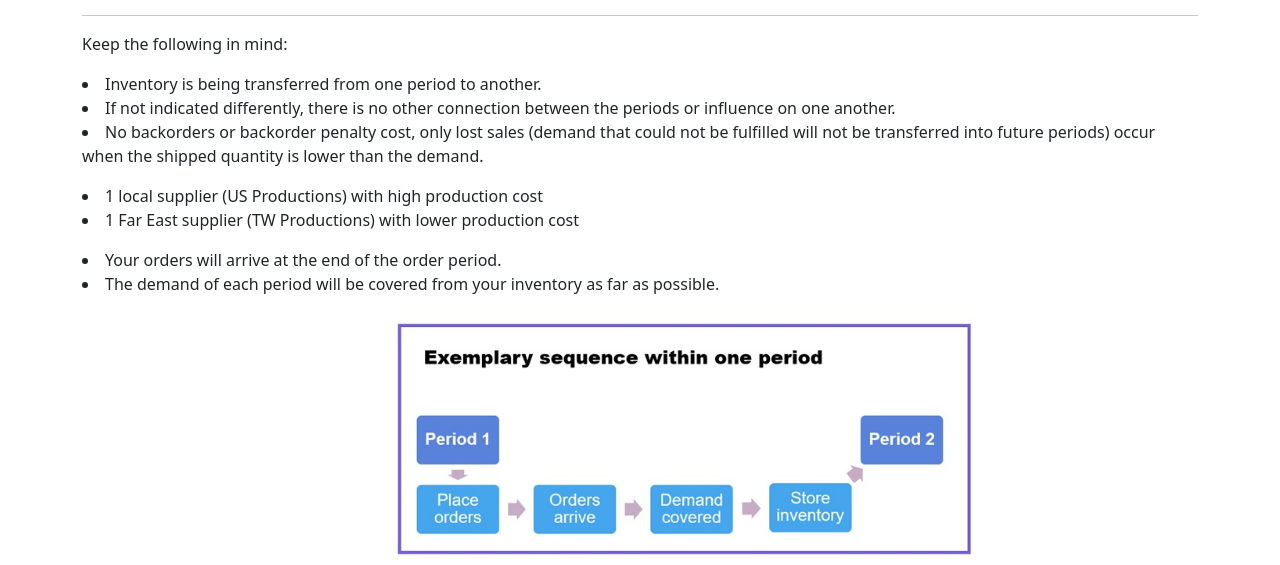
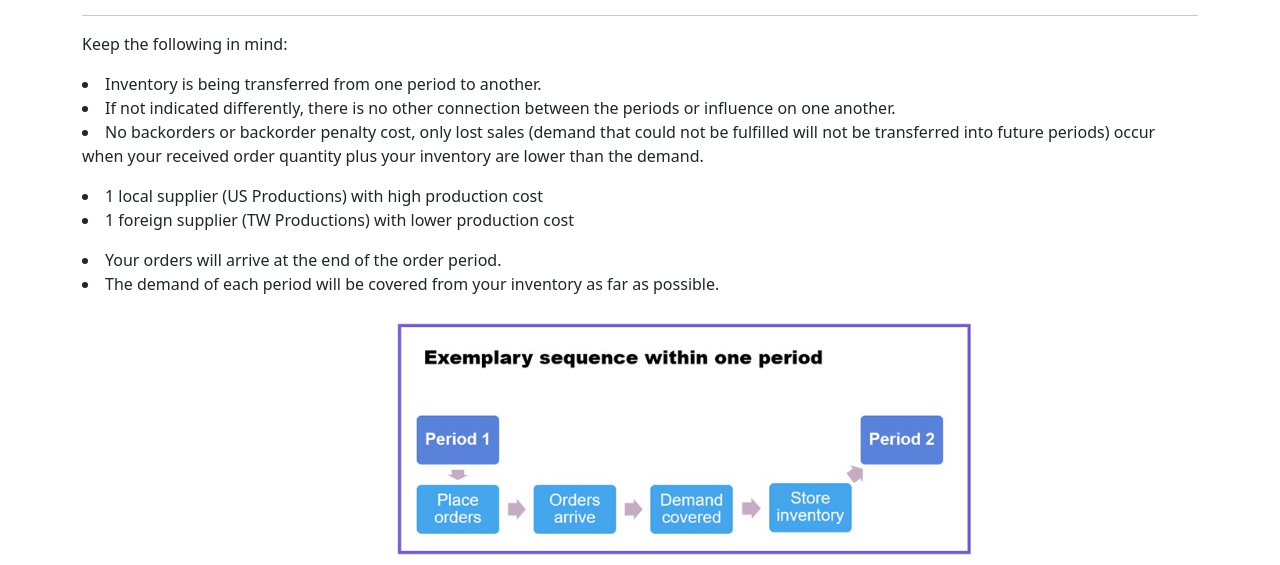
Before and after one commit to rreiners/SCM-Games, a Flask app: page / in a window 1280 px wide. Shown: the part 517-1082 px from the top of the page. Run offline with Flask 2, Linux system fonts and the light colour scheme; data comes from the database, SQL or seed files in the repository.

Commit message:
small changes in instructions

```diff
--- a/templates/home.html
+++ b/templates/home.html
@@ -26,11 +26,11 @@
         <p class="font-weight-bold">Keep the following in mind:</p>
             <p> <li>Inventory is being transferred from one period to another.</li>
 				<li>If not indicated differently, there is no other connection between the periods or influence on one another.</li>
-				<li>No backorders or backorder penalty cost, only lost sales (demand that could not be fulfilled will not be transferred into future periods) occur when the shipped quantity is lower than the demand. </li>
+				<li>No backorders or backorder penalty cost, only lost sales (demand that could not be fulfilled will not be transferred into future periods) occur when your received order quantity plus your inventory are lower than the demand. </li>
 			</p>
 			<p>
 				<li>1 local supplier (US Productions) with high production cost </li>
-				<li>1 Far East supplier (TW Productions) with lower production cost </li>
+				<li>1 foreign supplier (TW Productions) with lower production cost </li>
 			</p>
 			<p>
 				<li>Your orders will arrive at the end of the order period.</li>
--- a/templates/round1.html
+++ b/templates/round1.html
@@ -43,11 +43,11 @@
 										<p> Keep the following in mind:</p>
 										<p> <li>Inventory is being transferred from one period to another.</li>
 											<li>If not indicated differently, there is no other connection between the periods or influence on one another.</li>
-											<li>No backorders or backorder penalty cost, only lost sales (demand that could not be fulfilled will not be transferred into future periods) occur when the shipped quantity is lower than the demand. </li>
+											<li>No backorders or backorder penalty cost, only lost sales (demand that could not be fulfilled will not be transferred into future periods) occur when your received order quantity plus your inventory are lower than the demand. </li>
 										</p>
 										<p>
 											<li>1 local supplier (US Productions) with high production cost </li>
-											<li>1 Far East supplier (TW Productions) with lower production cost </li>
+											<li>1 foreign supplier (TW Productions) with lower production cost </li>
 										</p>
 										<p>
 											<li>Your orders will arrive at the end of the order period.</li>
--- a/templates/round1_feedback.html
+++ b/templates/round1_feedback.html
@@ -42,11 +42,11 @@
 										<p> Keep the following in mind:</p>
 										<p> <li>Inventory is being transferred from one period to another.</li>
 											<li>If not indicated differently, there is no other connection between the periods or influence on one another.</li>
-											<li>No backorders or backorder penalty cost, only lost sales (demand that could not be fulfilled will not be transferred into future periods) occur when the shipped quantity is lower than the demand. </li>
+											<li>No backorders or backorder penalty cost, only lost sales (demand that could not be fulfilled will not be transferred into future periods) occur when your received order quantity plus your inventory are lower than the demand. </li>
 										</p>
 										<p>
 											<li>1 local supplier (US Productions) with high production cost </li>
-											<li>1 Far East supplier (TW Productions) with lower production cost </li>
+											<li>1 foreign supplier (TW Productions) with lower production cost </li>
 										</p>
 										<p>
 											<li>Your orders will arrive at the end of the order period.</li>
@@ -140,7 +140,7 @@
 						</tbody>
 					</table>
 
-					<p class="pb-5"> Inventory level after receiving orders: <b>{{ inventory }}</b></p>
+					<p class="pb-5"> Inventory level after fulfilling demand: <b>{{ inventory }}</b></p>
 
 					<p class="text-primary pt-4"style ="text-align:center"> Please watch this video since it contains important information from you CEO.</p>
 					{% if order_TW == 0 %}
--- a/templates/round2.html
+++ b/templates/round2.html
@@ -43,11 +43,11 @@
 										<p> Keep the following in mind:</p>
 										<p> <li>Inventory is being transferred from one period to another.</li>
 											<li>If not indicated differently, there is no other connection between the periods or influence on one another.</li>
-											<li>No backorders or backorder penalty cost, only lost sales (demand that could not be fulfilled will not be transferred into future periods) occur when the shipped quantity is lower than the demand. </li>
+											<li>No backorders or backorder penalty cost, only lost sales (demand that could not be fulfilled will not be transferred into future periods) occur when your received order quantity plus your inventory are lower than the demand. </li>
 										</p>
 										<p>
 											<li>1 local supplier (US Productions) with high production cost </li>
-											<li>1 Far East supplier (TW Productions) with lower production cost </li>
+											<li>1 foreign supplier (TW Productions) with lower production cost </li>
 										</p>
 										<p>
 											<li>Your orders will arrive at the end of the order period.</li>
--- a/templates/round2_feedback.html
+++ b/templates/round2_feedback.html
@@ -43,11 +43,11 @@
 										<p> Keep the following in mind:</p>
 										<p> <li>Inventory is being transferred from one period to another.</li>
 											<li>If not indicated differently, there is no other connection between the periods or influence on one another.</li>
-											<li>No backorders or backorder penalty cost, only lost sales (demand that could not be fulfilled will not be transferred into future periods) occur when the shipped quantity is lower than the demand. </li>
+											<li>No backorders or backorder penalty cost, only lost sales (demand that could not be fulfilled will not be transferred into future periods) occur when your received order quantity plus your inventory are lower than the demand. </li>
 										</p>
 										<p>
 											<li>1 local supplier (US Productions) with high production cost </li>
-											<li>1 Far East supplier (TW Productions) with lower production cost </li>
+											<li>1 foreign supplier (TW Productions) with lower production cost </li>
 										</p>
 										<p>
 											<li>Your orders will arrive at the end of the order period.</li>
@@ -150,7 +150,7 @@
 						</tbody>
 					</table>
 
-					<p class="pb-5"> Inventory level after receiving orders: {{ inventory }}
+					<p class="pb-5"> Inventory level after fulfilling demand: {{ inventory }}
 
                 </div>
             </div>
--- a/templates/round3.html
+++ b/templates/round3.html
@@ -44,11 +44,11 @@
 										<p> Keep the following in mind:</p>
 										<p> <li>Inventory is being transferred from one period to another.</li>
 											<li>If not indicated differently, there is no other connection between the periods or influence on one another.</li>
-											<li>No backorders or backorder penalty cost, only lost sales (demand that could not be fulfilled will not be transferred into future periods) occur when the shipped quantity is lower than the demand. </li>
+											<li>No backorders or backorder penalty cost, only lost sales (demand that could not be fulfilled will not be transferred into future periods) occur when your received order quantity plus your inventory are lower than the demand. </li>
 										</p>
 										<p>
 											<li>1 local supplier (US Productions) with high production cost </li>
-											<li>1 Far East supplier (TW Productions) with lower production cost </li>
+											<li>1 foreign supplier (TW Productions) with lower production cost </li>
 										</p>
 										<p>
 											<li>Your orders will arrive at the end of the order period.</li>
--- a/templates/round3_feedback.html
+++ b/templates/round3_feedback.html
@@ -44,11 +44,11 @@
 										<p> Keep the following in mind:</p>
 										<p> <li>Inventory is being transferred from one period to another.</li>
 											<li>If not indicated differently, there is no other connection between the periods or influence on one another.</li>
-											<li>No backorders or backorder penalty cost, only lost sales (demand that could not be fulfilled will not be transferred into future periods)occur when the shipped quantity is lower than the demand. </li>
+											<li>No backorders or backorder penalty cost, only lost sales (demand that could not be fulfilled will not be transferred into future periods)occur when your received order quantity plus your inventory are lower than the demand. </li>
 										</p>
 										<p>
 											<li>1 local supplier (US Productions) with high production cost </li>
-											<li>1 Far East supplier (TW Productions) with lower production cost </li>
+											<li>1 foreign supplier (TW Productions) with lower production cost </li>
 										</p>
 										<p>
 											<li>Your orders will arrive at the end of the order period.</li>
@@ -141,7 +141,7 @@
 						</tbody>
 					</table>
 
-					<p class="pb-5"> Inventory level after receiving orders: {{ inventory }}
+					<p class="pb-5"> Inventory level after fulfilling demand: {{ inventory }}
 
                 </div>
             </div>
--- a/templates/round4.html
+++ b/templates/round4.html
@@ -45,11 +45,11 @@
 										<p> Keep the following in mind:</p>
 										<p> <li>Inventory is being transferred from one period to another.</li>
 											<li>If not indicated differently, there is no other connection between the periods or influence on one another.</li>
-											<li>No backorders or backorder penalty cost, only lost sales (demand that could not be fulfilled will not be transferred into future periods) occur when the shipped quantity is lower than the demand. </li>
+											<li>No backorders or backorder penalty cost, only lost sales (demand that could not be fulfilled will not be transferred into future periods) occur when your received order quantity plus your inventory are lower than the demand. </li>
 										</p>
 										<p>
 											<li>1 local supplier (US Productions) with high production cost </li>
-											<li>1 Far East supplier (TW Productions) with lower production cost </li>
+											<li>1 foreign supplier (TW Productions) with lower production cost </li>
 										</p>
 										<p>
 											<li>Your orders will arrive at the end of the order period.</li>
--- a/templates/round4_feedback.html
+++ b/templates/round4_feedback.html
@@ -45,11 +45,11 @@
 										<p> Keep the following in mind:</p>
 										<p> <li>Inventory is being transferred from one period to another.</li>
 											<li>If not indicated differently, there is no other connection between the periods or influence on one another.</li>
-											<li>No backorders or backorder penalty cost, only lost sales (demand that could not be fulfilled will not be transferred into future periods) occur when the shipped quantity is lower than the demand. </li>
+											<li>No backorders or backorder penalty cost, only lost sales (demand that could not be fulfilled will not be transferred into future periods) occur when your received order quantity plus your inventory are lower than the demand.</li>
 										</p>
 										<p>
 											<li>1 local supplier (US Productions) with high production cost </li>
-											<li>1 Far East supplier (TW Productions) with lower production cost </li>
+											<li>1 foreign supplier (TW Productions) with lower production cost </li>
 										</p>
 										<p>
 											<li>Your orders will arrive at the end of the order period.</li>
@@ -142,7 +142,7 @@
 						</tbody>
 					</table>
 
-					<p class="pb-5"> Inventory level after receiving orders: {{ inventory }}
+					<p class="pb-5"> Inventory level after fulfilling demand: {{ inventory }}
 
                 </div>
             </div>
--- a/templates/round5.html
+++ b/templates/round5.html
@@ -46,11 +46,11 @@
 										<p> Keep the following in mind:</p>
 										<p> <li>Inventory is being transferred from one period to another.</li>
 											<li>If not indicated differently, there is no other connection between the periods or influence on one another.</li>
-											<li>No backorders or backorder penalty cost, only lost sales (demand that could not be fulfilled will not be transferred into future periods) occur when the shipped quantity is lower than the demand. </li>
+											<li>No backorders or backorder penalty cost, only lost sales (demand that could not be fulfilled will not be transferred into future periods) occur when your received order quantity plus your inventory are lower than the demand. </li>
 										</p>
 										<p>
 											<li>1 local supplier (US Productions) with high production cost </li>
-											<li>1 Far East supplier (TW Productions) with lower production cost </li>
+											<li>1 foreign supplier (TW Productions) with lower production cost </li>
 										</p>
 										<p>
 											<li>Your orders will arrive at the end of the order period.</li>
--- a/templates/round5_feedback.html
+++ b/templates/round5_feedback.html
@@ -46,11 +46,11 @@
 										<p> Keep the following in mind:</p>
 										<p> <li>Inventory is being transferred from one period to another.</li>
 											<li>If not indicated differently, there is no other connection between the periods or influence on one another.</li>
-											<li>No backorders or backorder penalty cost, only lost sales (demand that could not be fulfilled will not be transferred into future periods) occur when the shipped quantity is lower than the demand. </li>
+											<li>No backorders or backorder penalty cost, only lost sales (demand that could not be fulfilled will not be transferred into future periods) occur when your received order quantity plus your inventory are lower than the demand. </li>
 										</p>
 										<p>
 											<li>1 local supplier (US Productions) with high production cost </li>
-											<li>1 Far East supplier (TW Productions) with lower production cost </li>
+											<li>1 foreign supplier (TW Productions) with lower production cost </li>
 										</p>
 										<p>
 											<li>Your orders will arrive at the end of the order period.</li>
@@ -145,7 +145,7 @@
 						</tbody>
 					</table>
 
-					<p class="pb-5"> Inventory level after receiving orders: {{ inventory }}
+					<p class="pb-5"> Inventory level after fulfilling demand: {{ inventory }}
 
                 </div>
             </div>
--- a/templates/round6.html
+++ b/templates/round6.html
@@ -47,11 +47,11 @@
 										<p> Keep the following in mind:</p>
 										<p> <li>Inventory is being transferred from one period to another.</li>
 											<li>If not indicated differently, there is no other connection between the periods or influence on one another.</li>
-											<li>No backorders or backorder penalty cost, only lost sales (demand that could not be fulfilled will not be transferred into future periods) occur when the shipped quantity is lower than the demand. </li>
+											<li>No backorders or backorder penalty cost, only lost sales (demand that could not be fulfilled will not be transferred into future periods) occur when your received order quantity plus your inventory are lower than the demand. </li>
 										</p>
 										<p>
 											<li>1 local supplier (US Productions) with high production cost </li>
-											<li>1 Far East supplier (TW Productions) with lower production cost </li>
+											<li>1 foreign supplier (TW Productions) with lower production cost </li>
 										</p>
 										<p>
 											<li>Your orders will arrive at the end of the order period.</li>
--- a/templates/round6_feedback.html
+++ b/templates/round6_feedback.html
@@ -47,11 +47,11 @@
 										<p> Keep the following in mind:</p>
 										<p> <li>Inventory is being transferred from one period to another.</li>
 											<li>If not indicated differently, there is no other connection between the periods or influence on one another.</li>
-											<li>No backorders or backorder penalty cost, only lost sales (demand that could not be fulfilled will not be transferred into future periods) occur when the shipped quantity is lower than the demand. </li>
+											<li>No backorders or backorder penalty cost, only lost sales (demand that could not be fulfilled will not be transferred into future periods) occur when your received order quantity plus your inventory are lower than the demand. </li>
 										</p>
 										<p>
 											<li>1 local supplier (US Productions) with high production cost </li>
-											<li>1 Far East supplier (TW Productions) with lower production cost </li>
+											<li>1 foreign supplier (TW Productions) with lower production cost </li>
 										</p>
 										<p>
 											<li>Your orders will arrive at the end of the order period.</li>
@@ -144,7 +144,7 @@
 						</tbody>
 					</table>
 
-					<p class="pb-5"> Inventory level after receiving orders: {{ inventory }}
+					<p class="pb-5"> Inventory level after fulfilling demand: {{ inventory }}
 
                 </div>
             </div>
--- a/templates/round7.html
+++ b/templates/round7.html
@@ -48,11 +48,11 @@
 										<p> Keep the following in mind:</p>
 										<p> <li>Inventory is being transferred from one period to another.</li>
 											<li>If not indicated differently, there is no other connection between the periods or influence on one another.</li>
-											<li>No backorders or backorder penalty cost, only lost sales (demand that could not be fulfilled will not be transferred into future periods) occur when the shipped quantity is lower than the demand. </li>
+											<li>No backorders or backorder penalty cost, only lost sales (demand that could not be fulfilled will not be transferred into future periods) occur when your received order quantity plus your inventory are lower than the demand. </li>
 										</p>
 										<p>
 											<li>1 local supplier (US Productions) with high production cost </li>
-											<li>1 Far East supplier (TW Productions) with lower production cost </li>
+											<li>1 foreign supplier (TW Productions) with lower production cost </li>
 										</p>
 										<p>
 											<li>Your orders will arrive at the end of the order period.</li>
--- a/templates/round7_feedback.html
+++ b/templates/round7_feedback.html
@@ -48,11 +48,11 @@
 										<p> Keep the following in mind:</p>
 										<p> <li>Inventory is being transferred from one period to another.</li>
 											<li>If not indicated differently, there is no other connection between the periods or influence on one another.</li>
-											<li>No backorders or backorder penalty cost, only lost sales (demand that could not be fulfilled will not be transferred into future periods) occur when the shipped quantity is lower than the demand. </li>
+											<li>No backorders or backorder penalty cost, only lost sales (demand that could not be fulfilled will not be transferred into future periods) occur when your received order quantity plus your inventory are lower than the demand. </li>
 										</p>
 										<p>
 											<li>1 local supplier (US Productions) with high production cost </li>
-											<li>1 Far East supplier (TW Productions) with lower production cost </li>
+											<li>1 foreign supplier (TW Productions) with lower production cost </li>
 										</p>
 										<p>
 											<li>Your orders will arrive at the end of the order period.</li>
@@ -155,7 +155,7 @@
 						</tbody>
 					</table>
 
-					<p class="pb-5"> Inventory level after receiving orders: {{ inventory }}
+					<p class="pb-5"> Inventory level after fulfilling demand: {{ inventory }}
 
                 </div>
             </div>
--- a/templates/round8.html
+++ b/templates/round8.html
@@ -49,11 +49,11 @@
 										<p> Keep the following in mind:</p>
 										<p> <li>Inventory is being transferred from one period to another.</li>
 											<li>If not indicated differently, there is no other connection between the periods or influence on one another.</li>
-											<li>No backorders or backorder penalty cost, only lost sales (demand that could not be fulfilled will not be transferred into future periods) occur when the shipped quantity is lower than the demand. </li>
+											<li>No backorders or backorder penalty cost, only lost sales (demand that could not be fulfilled will not be transferred into future periods) occur when your received order quantity plus your inventory are lower than the demand. </li>
 										</p>
 										<p>
 											<li>1 local supplier (US Productions) with high production cost </li>
-											<li>1 Far East supplier (TW Productions) with lower production cost </li>
+											<li>1 foreign supplier (TW Productions) with lower production cost </li>
 										</p>
 										<p>
 											<li>Your orders will arrive at the end of the order period.</li>
--- a/templates/round8_feedback.html
+++ b/templates/round8_feedback.html
@@ -49,11 +49,11 @@
 										<p> Keep the following in mind:</p>
 										<p> <li>Inventory is being transferred from one period to another.</li>
 											<li>If not indicated differently, there is no other connection between the periods or influence on one another.</li>
-											<li>No backorders or backorder penalty cost, only lost sales (demand that could not be fulfilled will not be transferred into future periods) occur when the shipped quantity is lower than the demand. </li>
+											<li>No backorders or backorder penalty cost, only lost sales (demand that could not be fulfilled will not be transferred into future periods) occur when your received order quantity plus your inventory are lower than the demand.</li>
 										</p>
 										<p>
 											<li>1 local supplier (US Productions) with high production cost </li>
-											<li>1 Far East supplier (TW Productions) with lower production cost </li>
+											<li>1 foreign supplier (TW Productions) with lower production cost </li>
 										</p>
 										<p>
 											<li>Your orders will arrive at the end of the order period.</li>
@@ -146,7 +146,7 @@
 						</tbody>
 					</table>
 
-					<p class="pb-5"> Inventory level after receiving orders: {{ inventory }}
+					<p class="pb-5"> Inventory level after fulfilling demand: {{ inventory }}
 
                 </div>
             </div>
```
